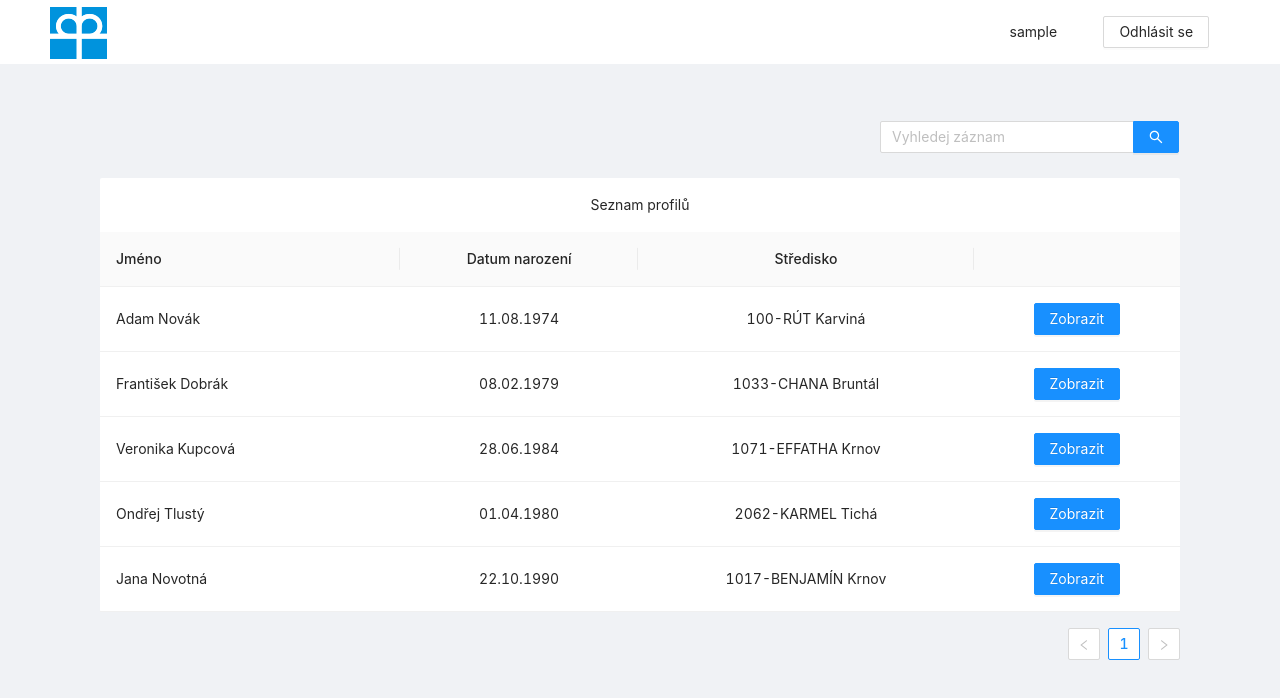
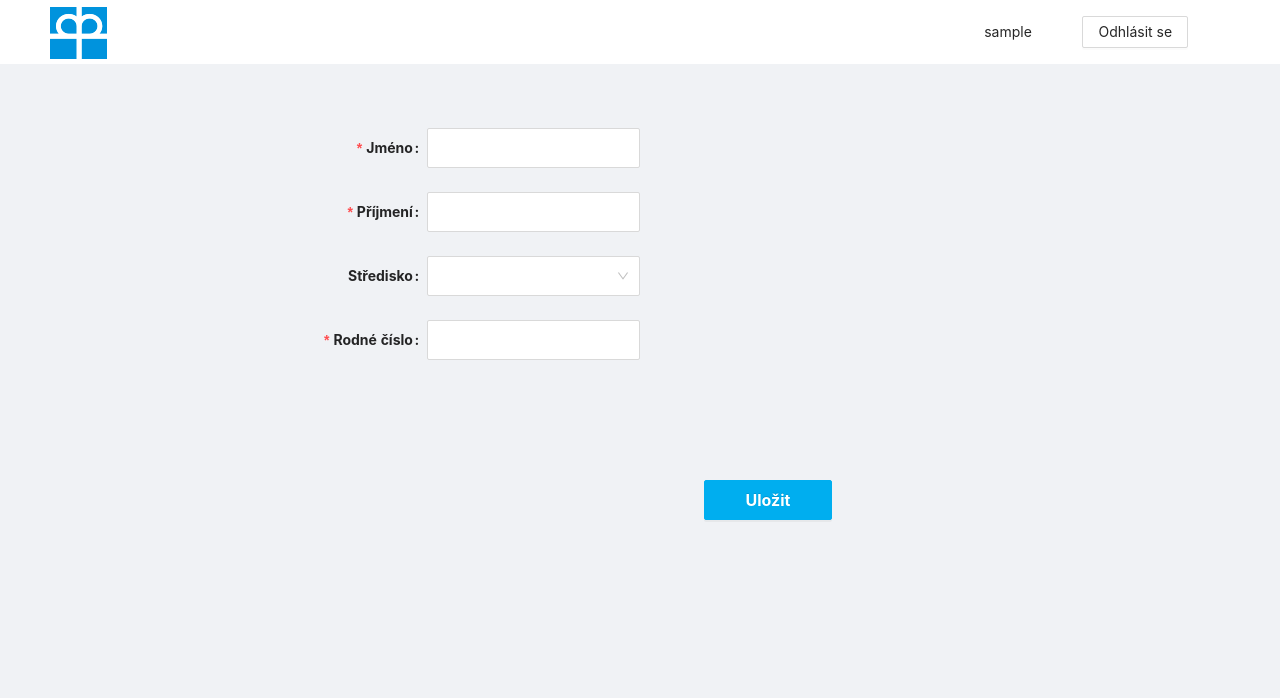
Before and after one commit to Slagee/NoName, a React (Create React App) app in the folder Code/client/: page /createEmployee in a window 1280 px wide. Shown: the top 698 px of the page. Built offline with nearby package versions, Linux system fonts and the light colour scheme; sample sign-in values are in the browser's storage.

Commit message:
Main logic implementation and endpoint alternation

```diff
--- a/Code/client/package.json
+++ b/Code/client/package.json
@@ -3,6 +3,7 @@
   "version": "0.1.0",
   "private": true,
   "dependencies": {
+    "@ant-design/icons": "^4.7.0",
     "@testing-library/jest-dom": "^5.15.0",
     "@testing-library/react": "^11.2.7",
     "@testing-library/user-event": "^12.8.3",
--- a/Code/client/src/App.css
+++ b/Code/client/src/App.css
@@ -1,40 +1,5 @@
 @import '~antd/dist/antd.css';
 
-.App {
-  text-align: center;
+.Content {
+  padding: 2rem 10rem;
 }
-
-.App-logo {
-  height: 40vmin;
-  pointer-events: none;
-}
-
-@media (prefers-reduced-motion: no-preference) {
-  .App-logo {
-    animation: App-logo-spin infinite 20s linear;
-  }
-}
-
-.App-header {
-  background-color: #282c34;
-  min-height: 100vh;
-  display: flex;
-  flex-direction: column;
-  align-items: center;
-  justify-content: center;
-  font-size: calc(10px + 2vmin);
-  color: white;
-}
-
-.App-link {
-  color: #61dafb;
-}
-
-@keyframes App-logo-spin {
-  from {
-    transform: rotate(0deg);
-  }
-  to {
-    transform: rotate(360deg);
-  }
-}
--- a/Code/client/src/App.js
+++ b/Code/client/src/App.js
@@ -3,11 +3,11 @@ import Login from './components/login/Login';
 import './App.css';
 import React from 'react';
 import useToken from './services/authentication/useToken';
-import 'antd/dist/antd.css'
 import { BrowserRouter, Route, Routes } from 'react-router-dom';
 import Home from './components/home/Home';
 import { Layout } from 'antd';
 import { Content } from 'antd/lib/layout/layout';
+import CreateEmployee from './components/createEmployee/CreateEmployee';
 
 function App() {
   const { token, setToken } = useToken();
@@ -16,11 +16,12 @@ function App() {
     <div className="App">
       <Layout>
         <AppLayout token={token} />
-        <Content>
+        <Content className='Content'>
         <BrowserRouter>
           <Routes>
+            <Route path="/" element={<Login setToken={setToken} />} />
             <Route path="/home" element={<Home />} />
-            <Route path="/" element={<Login setToken={setToken} />} />
+            <Route path="/createEmployee" element={<CreateEmployee />} />
             <Route path="*" element={<Home />} />
           </Routes>
         </BrowserRouter>
--- /dev/null
+++ b/Code/client/src/components/createEmployee/CreateEmployee.css
@@ -0,0 +1,23 @@
+.ant-input-number-lg {
+    width: 100%;
+}
+
+.createEmployeeBtn {
+    width: 8rem;
+    margin-top: 6rem;
+    font-weight: bold;
+    float: right;
+    margin-right: 8rem;
+}
+
+.createEmployeeRow {
+    float: right;
+}
+
+.ant-form-item-label {
+    font-weight: bold;
+}
+
+.employeeContent {
+    padding: 0rem 10rem
+}
--- /dev/null
+++ b/Code/client/src/components/createEmployee/CreateEmployee.jsx
@@ -0,0 +1,57 @@
+import { Select, Form, Input, Button, message } from "antd";
+import { Navigate } from "react-router-dom";
+import employees from "../../services/employees/employees";
+import './CreateEmployee.css'
+
+export default function CreateEmployee() {
+    const [form] = Form.useForm();
+    let user = localStorage.getItem("username");
+    if (!user) {
+        return <Navigate to="/" />
+    }
+
+    const onFinish = (values) => {
+        employees.createEmployee(values)
+            .then((res) => {
+                if (res === true) {
+                    console.log("true", res)
+                    message.success("Zaměstnance se podařilo vytvořit")
+                } else {
+                    message.error(res)
+                }
+            });
+    }
+
+    return (
+        <div className="employeeContent">
+            <Form
+                form={form}
+                labelCol={{ span: 4 }}
+                wrapperCol={{ span: 8 }}
+                layout="horizontal"
+                size="large"
+                onFinish={onFinish}
+            >
+                <Form.Item name="name" label="Jméno" rules={[{ required: true, message: "Je potřeba vyplnit jméno zaměstnance" }]}>
+                    <Input onChange={e => form.setFieldsValue({employeeName: e.target.value})}/>
+                </Form.Item>
+                <Form.Item name="surname" label="Příjmení" rules={[{ required: true, message:"Je potřeba vyplnit příjmení zaměstnance" }]}>
+                    <Input onChange={e => form.setFieldsValue({employeeSurname: e.target.value})}/>
+                </Form.Item>
+                <Form.Item label="Středisko">
+                    <Select>
+
+                    </Select>
+                </Form.Item>
+                <Form.Item name="birthNumber" label="Rodné číslo" rules={[{ required: true, message:"Je potřeba vyplnit rodné číslo zaměstnance" }]}>
+                    <Input onChange={e => form.setFieldsValue({employeeBirthNumber: e.target.value})}/>
+                </Form.Item>
+                <Form.Item wrapperCol={{offset: 12}}>
+                    <Button className="createEmployeeBtn" type="primary" htmlType="submit" size="large">Uložit</Button>
+                </Form.Item>
+            </Form>
+
+        </div>
+
+    )
+}
--- /dev/null
+++ b/Code/client/src/components/home/Home.css
@@ -0,0 +1,5 @@
+.btnCreateEmployee {
+    margin-top: 1rem;
+    float: right;
+    font-weight: bold;
+};
--- a/Code/client/src/components/home/Home.js
+++ b/Code/client/src/components/home/Home.js
@@ -1,8 +1,8 @@
-import { Layout, Table, Input} from 'antd';
+import './Home.css';
+import { Table, Input, Button} from 'antd';
 import { data, columns } from './Data.js';
 import { Navigate } from 'react-router-dom';
 
-const { Content } = Layout;
 const { Search } = Input;
 const onSearch = value => console.log(value);
 
@@ -12,14 +12,19 @@ export default function Home() {
         return <Navigate to="/" />
     }
 
+    function goCreateEmployee() {
+        window.location.href = "/createEmployee";
+    }
+
     return (
-        <Content style={{ padding: '25px 100px' }}>
+        <div>
             <Search placeholder="Vyhledej záznam" onSearch={onSearch} enterButton style={{ width: 300, float: 'right', paddingBottom: '25px' }} />
             <Table
                 columns={columns}
                 dataSource={data}
                 title={() => 'Seznam profilů'}
             />
-        </Content>
+            <Button type='primary' className='btnCreateEmployee' onClick={goCreateEmployee}>Přidat zaměstnance</Button>
+        </div>
     )
 }
--- a/Code/client/src/components/login/Login.js
+++ b/Code/client/src/components/login/Login.js
@@ -1,25 +1,23 @@
-import './Login.css';
-import { Input, Form, Button, Card } from "antd";
+import { Input, Form, Button, Card, Row } from "antd";
 import React, { useState } from "react";
 import PropTypes from 'prop-types';
 import { Navigate } from 'react-router-dom';
 import authenticationService from '../../services/authentication/authentication';
+import './Login.css';
+import { LockOutlined, UserOutlined } from "@ant-design/icons/lib/icons";
+import { useForm } from "antd/lib/form/Form";
 
 export default function Login({ setToken })
 {
-    const [username, setUserName] = useState();
-    const [password, setPassword] = useState();
+    const [form] = useForm();
     const [redirect, setRedirect] = useState(false);
 
-    const onFinish = async () => {
-        await authenticationService.login({
-            username,
-            password
-        }).then((res) => {
+    const onFinish = async (values) => {
+        await authenticationService.login(values).then((res) => {
             if (res === "") {
                 setRedirect(false)
             } else {
-                localStorage.setItem("username", username)
+                localStorage.setItem("username", form.getFieldValue("username"))
                 setToken(res);
                 setRedirect(true)
             }
@@ -29,10 +27,6 @@ export default function Login({ setToken })
         });
     }
 
-    const onFinishFailed = (errorInfo) => {
-        console.log("Failed: ", errorInfo);
-    }
-
     if (redirect === true) {
         return <Navigate to="/home" />
     }
@@ -40,10 +34,10 @@ export default function Login({ setToken })
         <div className="login-wrapper">
            <Card title="Přihlášení">
                 <Form
+                    form={form}
                     name="login"
                     labelCol={{ span: 10 }}
                     onFinish={onFinish}
-                    onFinishFailed={onFinishFailed}
                     autoComplete="off"
                 >
                     <Form.Item
@@ -51,21 +45,23 @@ export default function Login({ setToken })
                         name="username"
                         rules={[{ required: true, message: 'Vyplňte uživatelské jméno!' }]}
                     >
-                        <Input onChange={e => setUserName(e.target.value)}/>
+                        <Input onChange={e => form.setFieldsValue(e.target.value)} prefix={<UserOutlined className="site-form-item-icon" />}/>
                     </Form.Item>
 
                     <Form.Item
                         label="Heslo"
-                        name="heslo"
+                        name="password"
                         rules={[{ required: true, message: 'Vyplňte heslo!' }]}
                     >
-                        <Input.Password onChange={e => setPassword(e.target.value)}/>
+                        <Input.Password onChange={e => form.setFieldsValue(e.target.value)} prefix={<LockOutlined className="site-form-item-icon" />}/>
                     </Form.Item>
 
                     <Form.Item>
-                        <Button type="primary" htmlType="submit">
-                            Přihlásit se
-                        </Button>
+                        <Row justify="space-around" align="middle">
+                            <Button type="primary" htmlType="submit">
+                                Přihlásit se
+                            </Button>
+                        </Row>
                     </Form.Item>
                 </Form>
             </Card>
--- a/Code/client/src/index.css
+++ b/Code/client/src/index.css
@@ -16,3 +16,8 @@ code {
   height: 100%;
   background-color: rgba(240,242,245,255);
 }
+
+.ant-btn-primary {
+  background-color: #00AEEF;
+  border-color: #00AEEF;
+}
--- a/Code/client/src/index.js
+++ b/Code/client/src/index.js
@@ -1,7 +1,7 @@
 import React from 'react';
 import ReactDOM from 'react-dom';
+import App from './App';
 import './index.css';
-import App from './App';
 import reportWebVitals from './reportWebVitals';
 
 ReactDOM.render(
--- /dev/null
+++ b/Code/client/src/services/employees/employees.js
@@ -0,0 +1,47 @@
+class Employees {
+    async createEmployee(employeeInfo) {
+        return fetch("employee",
+        {
+            method: 'POST',
+            headers: {
+                'Content-Type': 'application/json',
+                'Authorization': localStorage.getItem('token')
+            },
+            body: JSON.stringify(employeeInfo)
+        })
+        .then((res) => {
+            if (res.ok) {
+                return res.ok;
+            }
+            else {
+                return res.text();
+            }
+        })
+        .catch((err) => {
+            console.log(err)
+        });
+    }
+
+    async getEmployeeById(id) {
+        return fetch("employee/"+id,
+        {
+            method: 'GET',
+            headers: {
+                'Authorization': localStorage.getItem('token')
+            }
+        })
+        .then((res) => {
+            if (res.ok) {
+                return res.json();
+            }
+            else {
+                return res.status;
+            }
+        })
+        .catch((err) => {
+            console.log(err)
+        });
+    }
+}
+
+export default new Employees();
```
Also changed, not shown: 2 other files (tests, documents, lock files or other folders).
